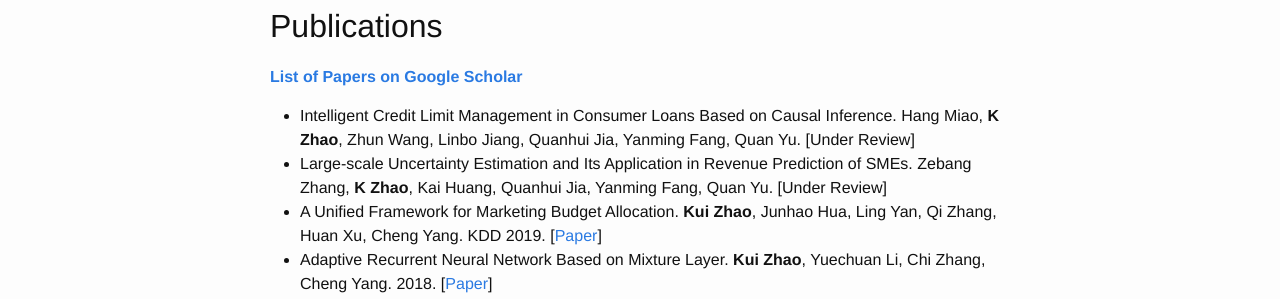
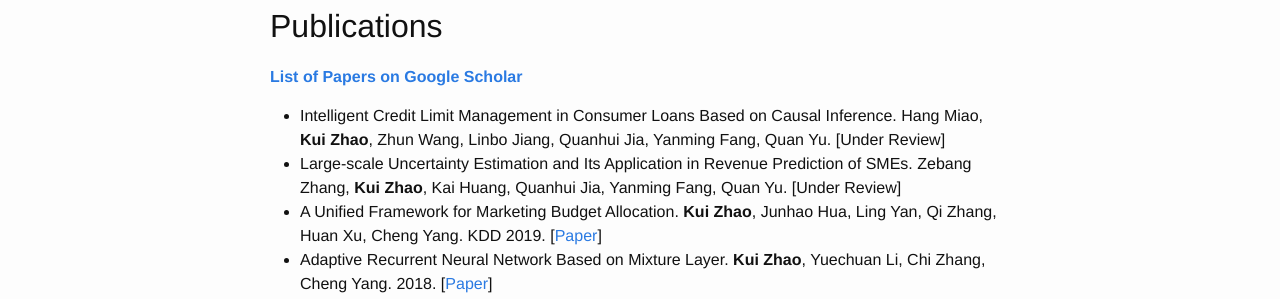
Before and after one commit to zhaokv/zhaokv.github.io, a Jekyll site: the page built from about.md, in a window 1280 px wide. Shown: the part 399-698 px from the top of the page. Built offline with Jekyll 4.4.1, drawn with Linux system fonts in a browser that asks for light colours; comment, search, counter and statistics services are not loaded.

Commit message:
update about

```diff
--- a/about.md
+++ b/about.md
@@ -13,8 +13,8 @@
 ## Publications
 [**List of Papers on Google Scholar**](https://scholar.google.com/citations?user=fm2rVwsAAAAJ)
 
-- Intelligent Credit Limit Management in Consumer Loans Based on Causal Inference. Hang Miao, **K Zhao**, Zhun Wang, Linbo Jiang, Quanhui Jia, Yanming Fang, Quan Yu. [Under Review]
-- Large-scale Uncertainty Estimation and Its Application in Revenue Prediction of SMEs. Zebang Zhang, **K Zhao**, Kai Huang, Quanhui Jia, Yanming Fang, Quan Yu. [Under Review]
+- Intelligent Credit Limit Management in Consumer Loans Based on Causal Inference. Hang Miao, **Kui Zhao**, Zhun Wang, Linbo Jiang, Quanhui Jia, Yanming Fang, Quan Yu. [Under Review]
+- Large-scale Uncertainty Estimation and Its Application in Revenue Prediction of SMEs. Zebang Zhang, **Kui Zhao**, Kai Huang, Quanhui Jia, Yanming Fang, Quan Yu. [Under Review]
 - A Unified Framework for Marketing Budget Allocation. **Kui Zhao**, Junhao Hua, Ling Yan, Qi Zhang, Huan Xu, Cheng Yang. KDD 2019. [[Paper](https://arxiv.org/abs/1902.01128)]
 - Adaptive Recurrent Neural Network Based on Mixture Layer. **Kui Zhao**, Yuechuan Li, Chi Zhang, Cheng Yang. 2018. [[Paper](https://arxiv.org/abs/1801.08094)]
 - Learning and Transferring IDs Representation in E-commerce. **Kui Zhao**, Yuechuan Li, Zhaoqian Shuai, Cheng Yang. KDD 2018. [[Paper](https://dl.acm.org/citation.cfm?id=3219855)] [[Slides](/assets/doc/kdd18_slides.pdf)] [[Poster](/assets/doc/kdd18_poster.pdf)] [[Video](https://www.kdd.org/kdd2018/accepted-papers/view/learning-and-transferring-ids-representation-in-e-commerce)]
```
